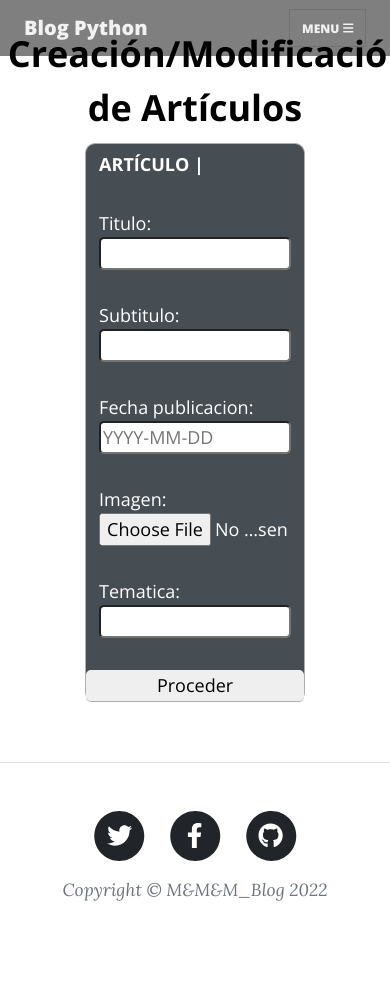
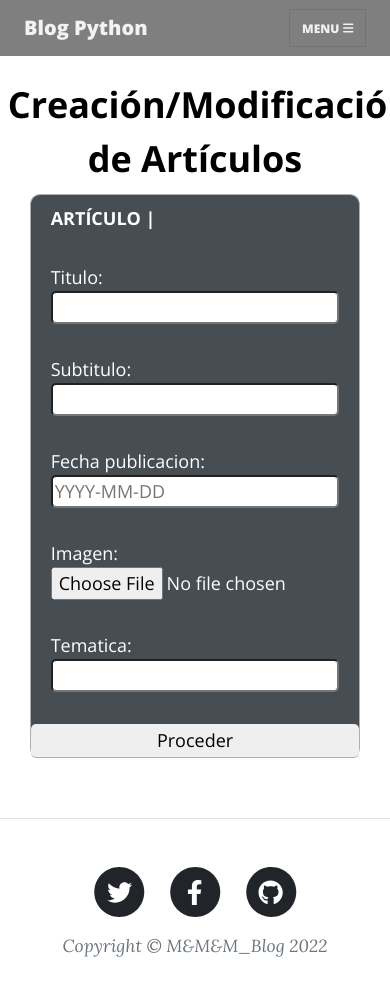
Before and after one commit to marti-fdez/Blog_CoderHouse, a Django app: page /crear-articulo in a window 390 px wide; the page is wider, and only the part inside the window is pictured. Before the commit the page ends 901 px from the top of that part, so only its background shows below. Run offline with Django 4.2, Linux system fonts and the light colour scheme; a user stored in the database is signed in; data comes from the database, SQL or seed files in the repository; parts of the project's set-up code (start-up, migrations or seed data) failed here and were passed over; some libraries are stand-ins or nearby versions.

Commit message:
Corregios estilos y agregado CkEditor 3

```diff
--- a/BlogApp/static/BlogApp/css/our-styles.css
+++ b/BlogApp/static/BlogApp/css/our-styles.css
@@ -30,8 +30,8 @@ div.bloque_forms{
     display: flex;
     flex-direction: column;
     width: 100%;
-    padding-left: 20%;
-    padding-right: 20%;
+    padding-left: 10%;
+    padding-right: 10%;
 }
 div.form_bloque{
     flex: 100%;
@@ -175,5 +175,11 @@ div.texto{
     div.bloque_general{
         padding-top: 3%;
     }
-
+    div.title{
+        padding-top: 15%;
+    }
+    div.bloque_forms{
+        padding-left: 5%;
+        padding-right: 5%;
+    }
 }
```
